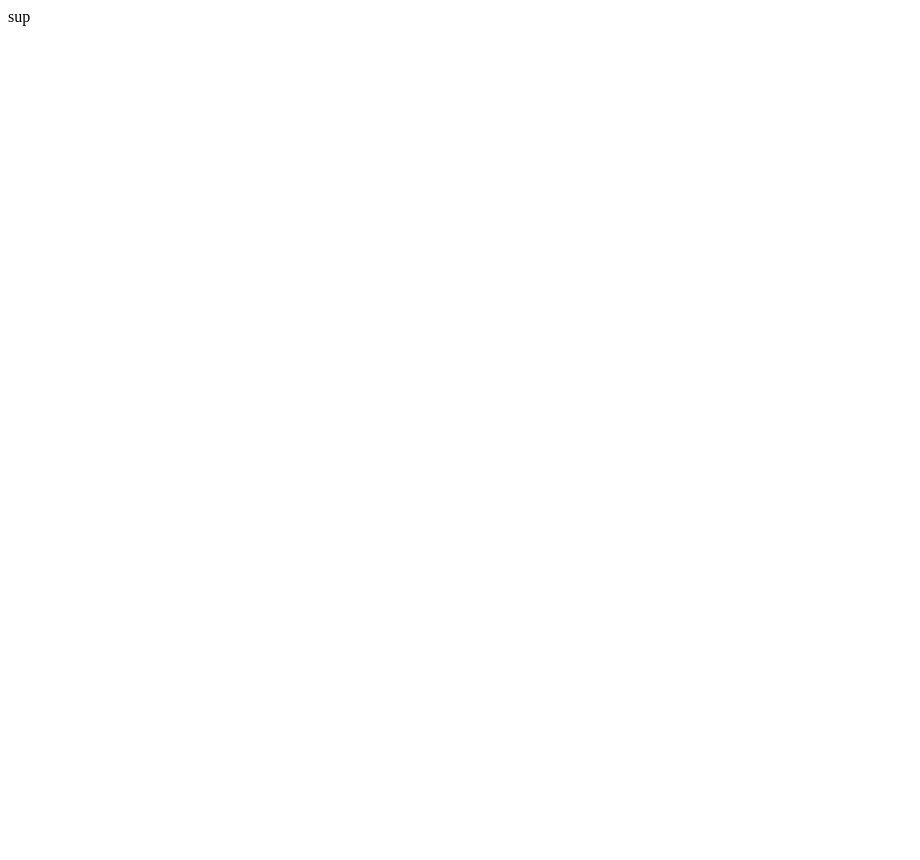
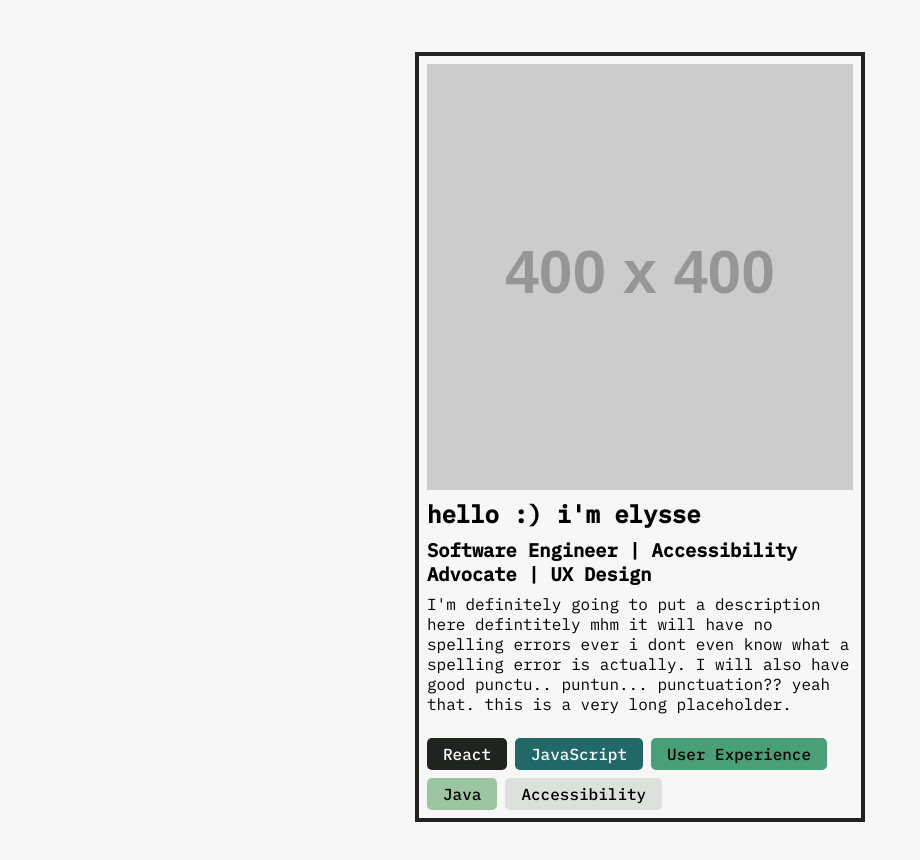
Before and after one commit to e1ysse/Menagerie-Of-Practice, a React (Vite) app in the folder blankset/: page / in a window 1280 px wide. Shown: the top 860 px of the page, without its empty margins (0-920 px from the left). Before the commit the page ends 800 px from the top, so only its background shows below. Built offline with nearby package versions, Linux system fonts and the light colour scheme.

Commit message:
barebones start of a Developer introduction. Light css just so i dont forget the colors. Will add to later. its 12 am.

```diff
--- /dev/null
+++ b/blankset/public/skills.js
@@ -0,0 +1,32 @@
+function getSkillList(){
+    const skillsData = [
+        {
+            name: "React",
+            color: "#1F2421",
+            textColor: "#FFFFFF"
+        },
+        {
+            name: "JavaScript",
+            color: "#216869",
+            textColor: "#FFFFFF"
+        },
+        {
+            name: "User Experience",
+            color: "#49A078",
+            textColor: "#000000"
+        },
+        {
+            name: "Java",
+            color: "#9CC5A1",
+            textColor: "#000000"
+        },
+        {
+            name: "Accessibility",
+            color: "#DCE1DE",
+            textColor: "#000000"
+        },
+    ];
+    return skillsData
+}
+
+export {getSkillList};
--- a/blankset/src/App.jsx
+++ /dev/null
@@ -1,7 +0,0 @@
-function App() {
-    return(
-        <div> sup </div>
-    );
-}
-
-export default App
--- /dev/null
+++ b/blankset/src/main.css
@@ -0,0 +1,57 @@
+@import url("https://fonts.googleapis.com/css2?family=IBM+Plex+Mono:wght@300;400;500&display=swap");
+
+* {
+    margin: 0;
+    padding: 4px;
+    box-sizing: border-box;
+}
+
+body {
+    font-family: "IBM Plex Mono", sans-serif;
+    background-color: #f7f7f7;
+}
+
+h1 {
+    margin-bottom: 12px;
+}
+
+.card {
+    width: 450px;
+    margin: 40px;
+    border: 4px solid #222;
+    max-width: fit-content;
+    margin-left: auto;
+    margin-right: auto;
+}
+
+.card::after {
+    content: "";
+    display: block;
+}
+
+.pfp {
+    width: 100%;
+    display: block;
+}
+
+.data {
+    padding: 32px;
+    padding-top: 24px;
+}
+
+.skill-list {
+    list-style: none;
+    display: flex;
+    flex-wrap: wrap;
+    gap: 8px;
+    margin-top: 16px;
+}
+
+.skill {
+    padding: 2px 12px;
+    border-radius: 5px;
+    display: flex;
+    align-items: center;
+    gap: 8px;
+    font-weight: 500;
+}
--- a/blankset/src/main.jsx
+++ b/blankset/src/main.jsx
@@ -1,9 +1,94 @@
-import React from 'react'
-import ReactDOM from 'react-dom/client'
-import App from './App.jsx'
+import React from 'react';
+import ReactDOM from 'react-dom/client';
+import './main.css';
+import {getSkillList} from "../public/skills.js";
+
+const skillList = getSkillList();
+function App() { //literally ew fix the border and whitespcae. also add aria and alt text. TODO
+    return(
+        <>
+            <div className="card">
+                <Pfp />
+                <Introduction />
+                <Dropdown/>
+            </div>
+        </>
+    );
+}
+
+const Pfp = () =>{
+    return(
+        <>
+            <img src={"https://placehold.co/400"} className="pfp" />
+        </>
+    );
+}
+
+const Introduction = () => {
+    return(
+        <>
+            <h2>hello :) i'm elysse</h2>
+            <h3>Software Engineer | Accessibility Advocate | UX Design </h3>
+            <p>I'm definitely going to put a description here defintitely mhm it will have no spelling errors ever i dont even know what a spelling error is actually. I will also have good punctu.. puntun... punctuation?? yeah that. this is a very long placeholder.</p>
+        </>
+    );
+}
+
+const Dropdown = () => { //gonna hold all the optional information in a collapsible form
+    return(
+        <>
+            <Skillset />
+            <Quickfacts />
+            <Table />
+            <ExperienceBars />
+        </>
+    );
+}
+
+const Skillset = () => {
+    return(
+        <>
+            <div className="skill-list">
+                {skillList.map(skill => {
+                    let currentColor = {color: `${skill.textColor}`, backgroundColor: `${skill.color}`};
+                    return (
+                        <div style={currentColor} className="skill">
+                            <span>{skill.name}</span>
+                        </div>
+                    );
+                })}
+            </div>
+
+        </>
+    );
+}
+
+const ExperienceBars = () => { //for each programming language. maybe a circle chart instead
+    return(
+        <>
+
+        </>
+    );
+}
+
+const Table = () => { //as in what do i bring to the table
+    return(
+        <>
+
+        </>
+    );
+}
+
+const Quickfacts = () => { //WHEN DO U GRDTE. WHERE LIVE. WHAT PASSION. HOW OLD ARE U. WHY ARE YOU EATING COOKIES.
+    return(
+        <>
+
+        </>
+    );
+}
 
 ReactDOM.createRoot(document.getElementById('root')).render(
-  <React.StrictMode>
-    <App />
-  </React.StrictMode>,
+    <React.StrictMode>
+        <App />
+    </React.StrictMode>,
 )
```
